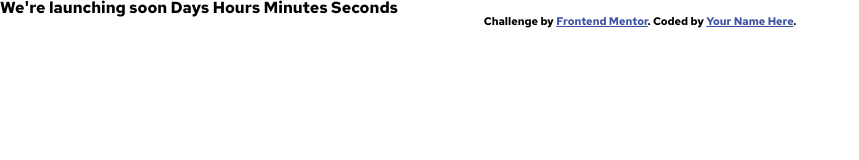
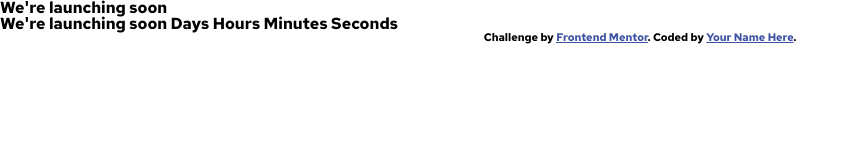
Before and after one commit to NiteArie/fm-launch-countdown-timer, a plain HTML site: page index.html in a window 1280 px wide. Shown: the whole page, without its empty margins (0-859 px from the left). Drawn offline with Linux system fonts and the light colour scheme.

Commit message:
[Markup] Welcome header

```diff
--- a/index.html
+++ b/index.html
@@ -20,6 +20,9 @@
 </head>
 <body>
 
+  <h1 class="welcome">We're launching soon</h1>
+
+
   We're launching soon
 
   Days
```
